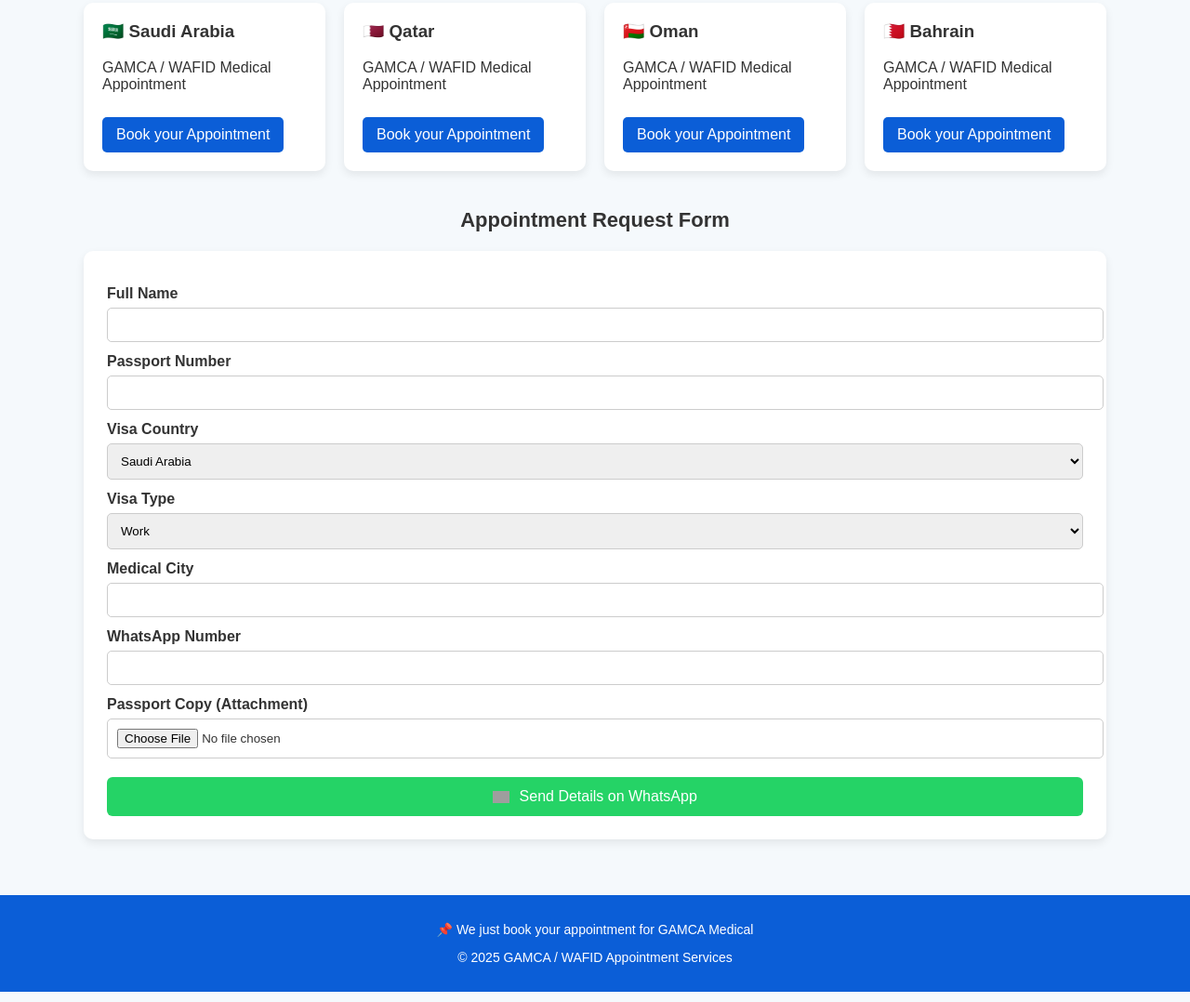
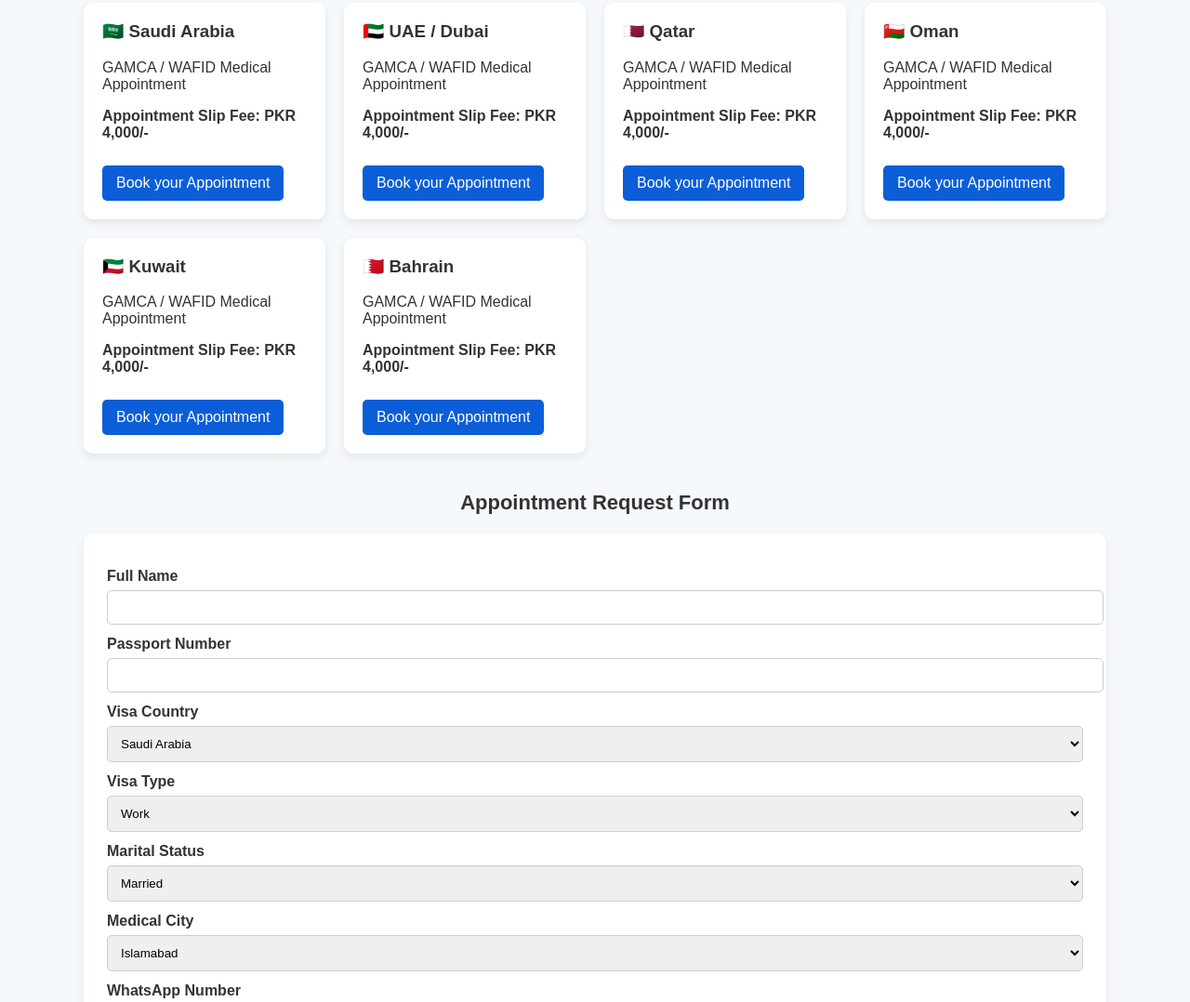
Before and after one commit to gamcawafid/gamcawafid.github.io, a plain HTML site: page index.html in a window 1280 px wide. Shown: the part 283-1361 px from the top of the page at 93% size. Drawn offline with Linux system fonts and the light colour scheme; grey boxes are pictures that could not be loaded.

Commit message:
Update index.html

```diff
--- a/index.html
+++ b/index.html
@@ -1,5 +1,4 @@
-<!DOCTYPE html>
-<html lang="en">
+<!DOCTYPE html><html lang="en">
 <head>
   <meta charset="UTF-8" />
   <meta name="viewport" content="width=device-width, initial-scale=1.0" />
@@ -24,46 +23,52 @@
     .whatsapp-icon {vertical-align:middle; margin-right:6px}
   </style>
 </head>
-<body>
-
-<header>
+<body><header>
   <h1>GAMCA / WAFID Medical Appointment</h1>
   <p>Fast & Reliable Medical Appointment Booking</p>
   <a class="hero-btn" href="#form">Book Your Appointment Online</a>
-</header>
-
-<div class="container">
-
-  <h2 class="section-title">Book Appointment by Country</h2>
+</header><div class="container">  <h2 class="section-title">Book Appointment by Country</h2>
   <div class="countries">
     <div class="card">
       <h3>🇸🇦 Saudi Arabia</h3>
       <p>GAMCA / WAFID Medical Appointment</p>
+      <p><strong>Appointment Slip Fee: PKR 4,000/-</strong></p>
+      <a href="#form">Book your Appointment</a>
+    </div>
+    <div class="card">
+      <h3>🇦🇪 UAE / Dubai</h3>
+      <p>GAMCA / WAFID Medical Appointment</p>
+      <p><strong>Appointment Slip Fee: PKR 4,000/-</strong></p>
       <a href="#form">Book your Appointment</a>
     </div>
     <div class="card">
       <h3>🇶🇦 Qatar</h3>
       <p>GAMCA / WAFID Medical Appointment</p>
+      <p><strong>Appointment Slip Fee: PKR 4,000/-</strong></p>
       <a href="#form">Book your Appointment</a>
     </div>
     <div class="card">
       <h3>🇴🇲 Oman</h3>
       <p>GAMCA / WAFID Medical Appointment</p>
+      <p><strong>Appointment Slip Fee: PKR 4,000/-</strong></p>
+      <a href="#form">Book your Appointment</a>
+    </div>
+    <div class="card">
+      <h3>🇰🇼 Kuwait</h3>
+      <p>GAMCA / WAFID Medical Appointment</p>
+      <p><strong>Appointment Slip Fee: PKR 4,000/-</strong></p>
       <a href="#form">Book your Appointment</a>
     </div>
     <div class="card">
       <h3>🇧🇭 Bahrain</h3>
       <p>GAMCA / WAFID Medical Appointment</p>
+      <p><strong>Appointment Slip Fee: PKR 4,000/-</strong></p>
       <a href="#form">Book your Appointment</a>
     </div>
-  </div>
-
-  <h2 class="section-title" id="form">Appointment Request Form</h2>
+  </div>  <h2 class="section-title" id="form">Appointment Request Form</h2>
   <form onsubmit="sendWhatsApp(); return false;">
     <label>Full Name</label>
-    <input type="text" id="name" required>
-
-    <label>Passport Number</label>
+    <input type="text" id="name" required><label>Passport Number</label>
 <input type="text" id="passport" required>
 
 <label>Visa Country</label>
@@ -80,8 +85,23 @@
   <option value="Family">Family</option>
 </select>
 
+<label>Marital Status</label>
+<select id="marital" required>
+  <option value="Married">Married</option>
+  <option value="Unmarried">Unmarried</option>
+</select>
+
 <label>Medical City</label>
-    <input type="text" id="city" required>
+<select id="city" required>
+  <option value="Islamabad">Islamabad</option>
+  <option value="Rawalpindi">Rawalpindi</option>
+  <option value="Peshawar">Peshawar</option>
+  <option value="Gujranwala">Gujranwala</option>
+  <option value="Sialkot">Sialkot</option>
+  <option value="Multan">Multan</option>
+  <option value="Lahore">Lahore</option>
+  <option value="Karachi">Karachi</option>
+</select>
 
 <label>WhatsApp Number</label>
 <input type="text" id="phone" required>
@@ -93,15 +113,12 @@
   <img class="whatsapp-icon" src="https://upload.wikimedia.org/wikipedia/commons/6/6b/WhatsApp.svg" width="18">
   Send Details on WhatsApp
 </button>
+
   </form>
-</div>
-
-<footer>
+</div><footer>
   <p>📌 We just book your appointment for GAMCA Medical</p>
   <p>© 2025 GAMCA / WAFID Appointment Services</p>
-</footer>
-
-<script>
+</footer><script>
 function sendWhatsApp() {
   var name = document.getElementById('name').value;
   var passport = document.getElementById('passport').value;
@@ -115,14 +132,13 @@ Name: ${name}%0A
 Passport No: ${passport}%0A
 Country: ${country}%0A
 Visa Type: ${visa}%0A
+Marital Status: ${marital}%0A
 Medical City: ${city}%0A
 Contact: ${phone}%0A
 ( Passport copy will be shared here )`;
 
-  var whatsappNumber = '923136440887'; // apna WhatsApp number yahan dalen
+  var whatsappNumber = '923136440887';
   window.open(`https://wa.me/${whatsappNumber}?text=${message}`, '_blank');
 }
-</script>
-
-</body>
+</script></body>
 </html>
```
Lines whose indentation alone changed are shown as unchanged.
